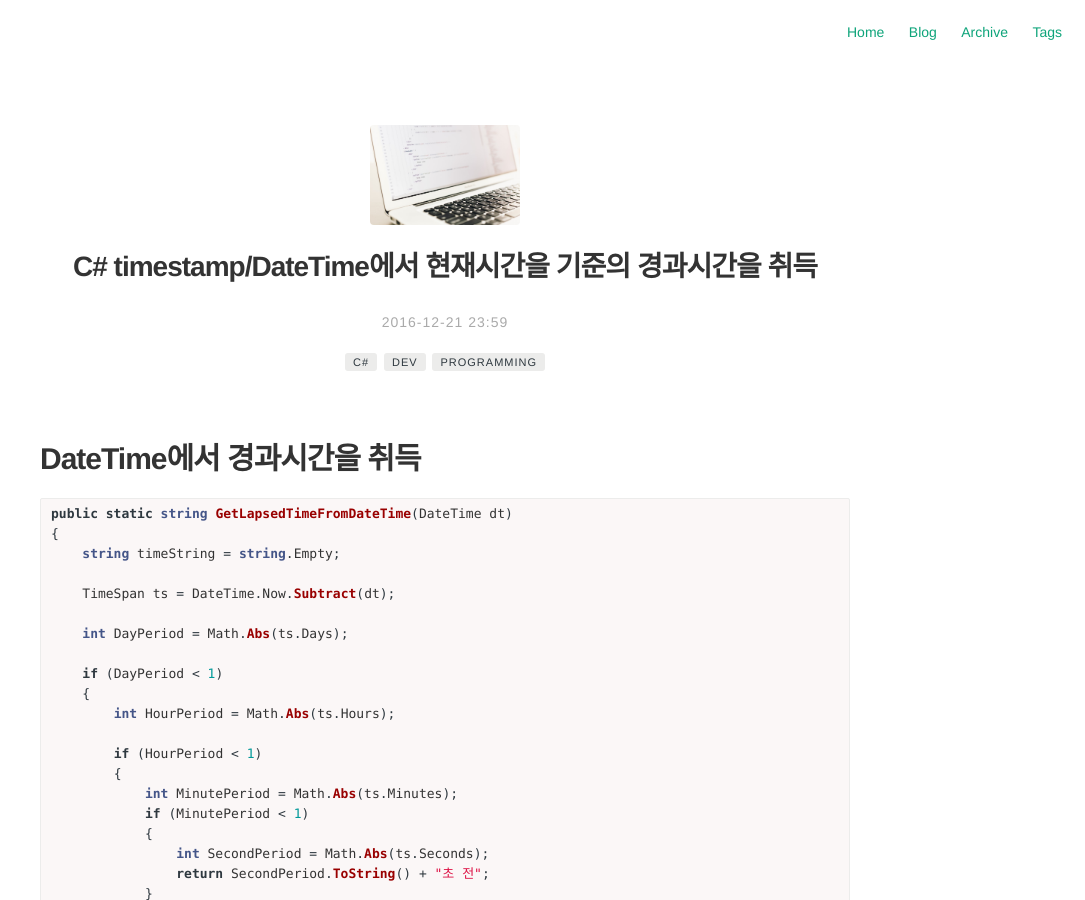
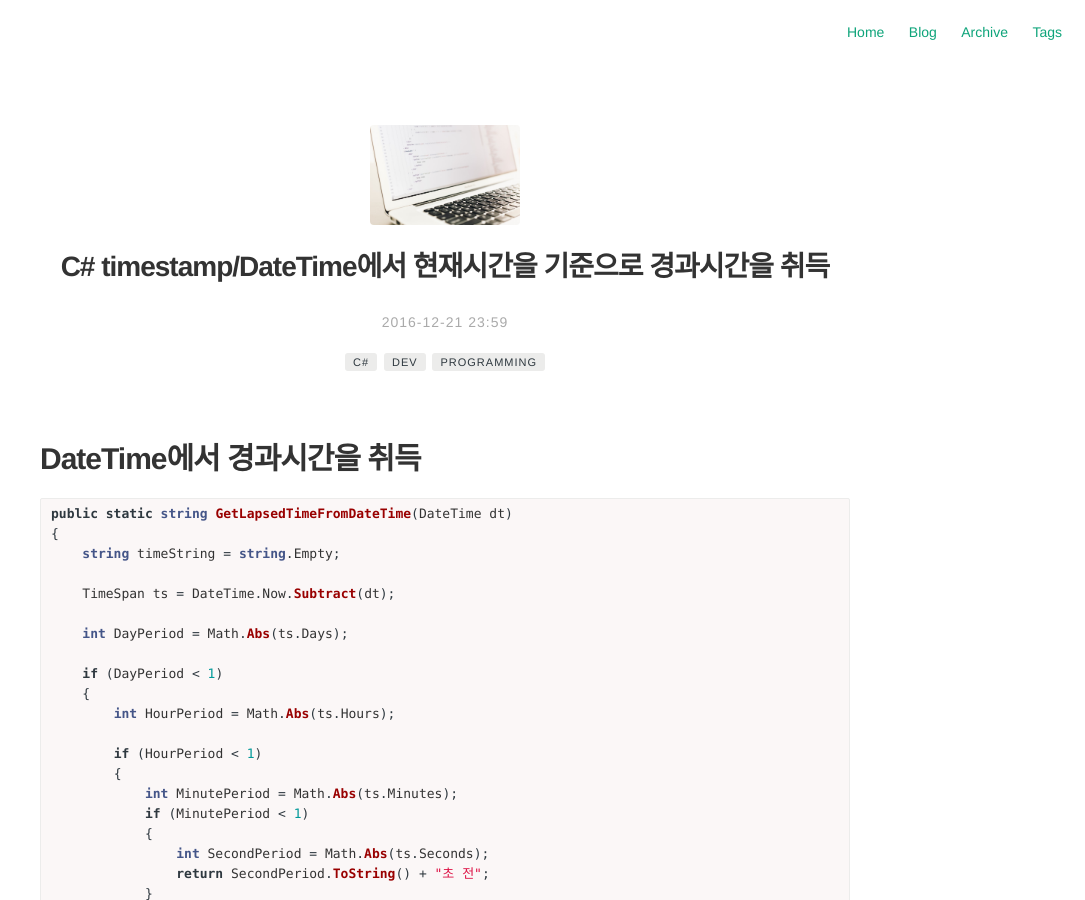
Before and after one commit to Pie001/pie001.github.io, a Jekyll site: the page built from _posts/2016-12-21-0041.md, in a window 1280 px wide and 900 px high. Shown: the whole window, without its empty margins (195-1280 px from the left). Built offline with Jekyll 4.4.1, drawn with Linux system fonts in a browser that asks for light colours; comment, search, counter and statistics services are not loaded.

Commit message:
Update 2016-12-21-0041.md

```diff
--- a/_posts/2016-12-21-0041.md
+++ b/_posts/2016-12-21-0041.md
@@ -1,5 +1,5 @@
 ---
-title: C# timestamp/DateTime에서 현재시간을 기준의 경과시간을 취득
+title: C# timestamp/DateTime에서 현재시간을 기준으로 경과시간을 취득
 layout: post
 date:  2016-12-21 23:59
 image: /assets/images/post_header.jpg
@@ -13,7 +13,7 @@ tag:
 - programming
 category: blog
 author: pie
-description: C# timestamp/DateTime에서 현재시간을 기준의 경과시간을 취득
+description: C# timestamp/DateTime에서 현재시간을 기준으로 경과시간을 취득
 ---
 
 # DateTime에서 경과시간을 취득
```
